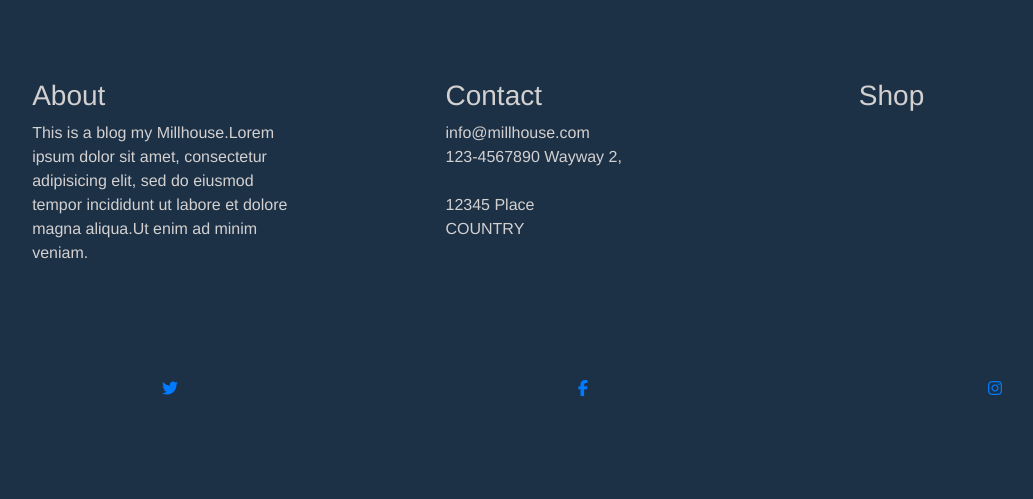
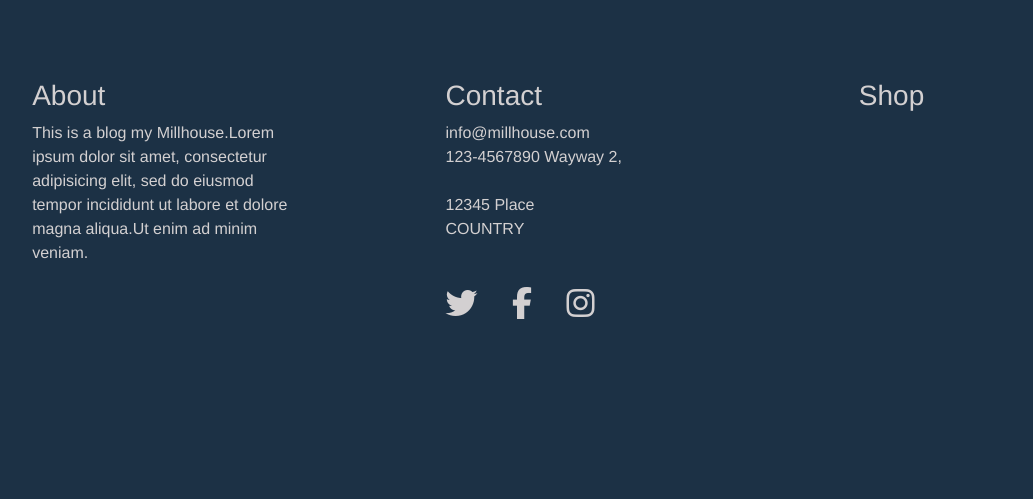
Before and after one commit to dbaettig/Millhouse-blog, a PHP site: page / in a window 1280 px wide. Shown: the part 571-1070 px from the top of the page, without its empty margins (78-1111 px from the left). Run offline with PHP 8.4, Linux system fonts and the light colour scheme; data that the repository does not hold is empty; some libraries are stand-ins or nearby versions.

Commit message:
färg på social icons och färg variabler i sass

```diff
--- a/css/style.css
+++ b/css/style.css
@@ -1 +1 @@
-body{font-family:"Helvetica Neue","Helvetica",sans-serif}.wrapper{max-width:980px;margin:0px auto;padding:80px}.posts{text-align:center}.each{margin-top:30px}h1,h2,h3,h4,h5,h6{font-family:"Helvetica Neue","Helvetica",sans-serif;color:#1c3045}p{font-family:"Helvetica Neue","Helvetica",sans-serif;color:#212121}.header__user--loggedin{text-align:right;padding:20px 20px 0 0;margin-bottom:0}.header__inner{display:flex;height:33vh}.logo{margin:20px auto}.navbar-brand.mobile{display:none}.navbar-expand-lg .navbar-nav .nav-link{padding-left:2rem;padding-right:2rem}footer{background-color:#1c3145;height:500px;margin-top:50px}footer ul{padding-top:50px;display:flex;flex-direction:row;list-style:none;justify-content:space-around}footer ul div li{padding:30px;text-align:left}footer h3,footer p{color:#d3d0d1}.about,.contact,.shop{width:333px}
+body{font-family:"Helvetica Neue","Helvetica",sans-serif}.wrapper{max-width:980px;margin:0px auto;padding:80px}.posts{text-align:center}.each{margin-top:30px}h1,h2,h3,h4,h5,h6{font-family:"Helvetica Neue","Helvetica",sans-serif;color:#1c3045}p{font-family:"Helvetica Neue","Helvetica",sans-serif;color:#212121}.header__user--loggedin{text-align:right;padding:20px 20px 0 0;margin-bottom:0}.header__inner{display:flex;height:33vh}.logo{margin:20px auto}.navbar-brand.mobile{display:none}.navbar-expand-lg .navbar-nav .nav-link{padding-left:2rem;padding-right:2rem}footer{background-color:#1c3145;height:500px;margin-top:50px}footer ul{padding-top:50px;display:flex;flex-direction:row;list-style:none;justify-content:space-around}footer ul li{padding:30px;text-align:left}footer h3,footer p{color:#d3d0d1}.fa{font-size:2em;color:inherit;padding:30px 30px 0 0}a .fa{color:#d3d0d1}.about,.contact,.shop{width:333px}
--- a/footer.php
+++ b/footer.php
@@ -3,33 +3,27 @@
 
 <footer>
 	<ul>
-	<div class="about">
-		<li>
+		<li class="about list-item">
 		   <H3>About</H3>
 			<p>This is a blog my Millhouse.Lorem ipsum dolor sit amet, consectetur adipisicing elit, sed do eiusmod tempor incididunt ut labore et dolore magna aliqua.Ut enim ad minim veniam.</p>
 		</li>
-	</div>
 
-		<div class="contact">
-			<li>
-			   <H3>Contact</H3>
-				<p>info@millhouse.com <br> 123-4567890 Wayway 2,<br><br> 12345 Place<br> COUNTRY</p>
-			</li>
-		</div>
+		<li class="contact list-item">
+		   <H3>Contact</H3>
+			<p>info@millhouse.com <br> 123-4567890 Wayway 2,<br><br> 12345 Place<br> COUNTRY</p>
 
-			<div class="shop">
-				<li> <H3>Shop</H3></li>
-			</div>
+				<a href="www.twitter.com"><i class="fa fa-twitter"></i></a>
+				<a href="https://www.facebook.com/groups/509879569361835/" target="_blank">
+				<i class="fa fa-facebook"></i></a>
+				<a href="www.instagram.com"><i class="fa fa-instagram"></i></a>
+
+		</li>
+
+		<li class="shop list-item">
+			<H3>Shop</H3>
+		</li>
    </ul>
 
-   <div class="social">
-		<ul>
-			<li><a href="www.twitter.com"><i class="fa fa-twitter"></i></a></li>
-			<li><a href="https://www.facebook.com/groups/509879569361835/" target="_blank">
-			<i class="fa fa-facebook"></i></a></li>
-			<li><a href="www.instagram.com"><i class="fa fa-instagram"></i></a></li>
-		</ul>
-	</div>
 
 </footer>
 
--- a/sass/style.scss
+++ b/sass/style.scss
@@ -5,6 +5,8 @@ $bodyFont: 'Helvetica Neue', 'Helvetica', sans-serif;
 //COLORS
 $brandColor1: #1c3045; //dark blue
 $bodyFontColor: #212121; //dark grey
+
+$footerFontColor: #d3d0d1; //light gray
 
 body {
 	font-family:$bodyFont;
@@ -73,13 +75,23 @@ footer ul {
 	justify-content: space-around;
 }
 
-footer ul div li {
+footer ul li {
 	padding:30px;
 	text-align: left;
 }
 
 footer h3, footer p {
-	 color:#d3d0d1;
+	 color:$footerFontColor;
+}
+
+.fa {
+	font-size:2em;
+	color:inherit;
+	padding:30px 30px 0 0;
+}
+
+a .fa {
+	color:$footerFontColor;
 }
 
 .about, .contact, .shop {
```
